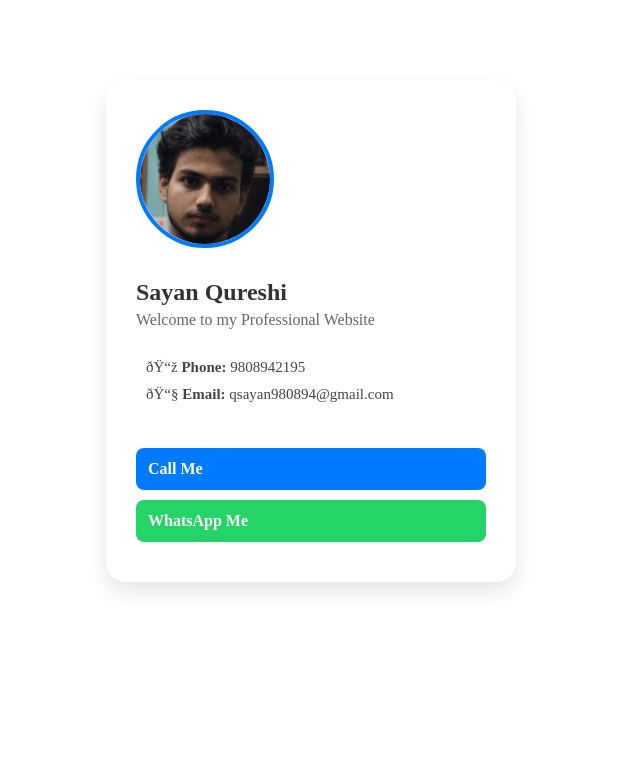
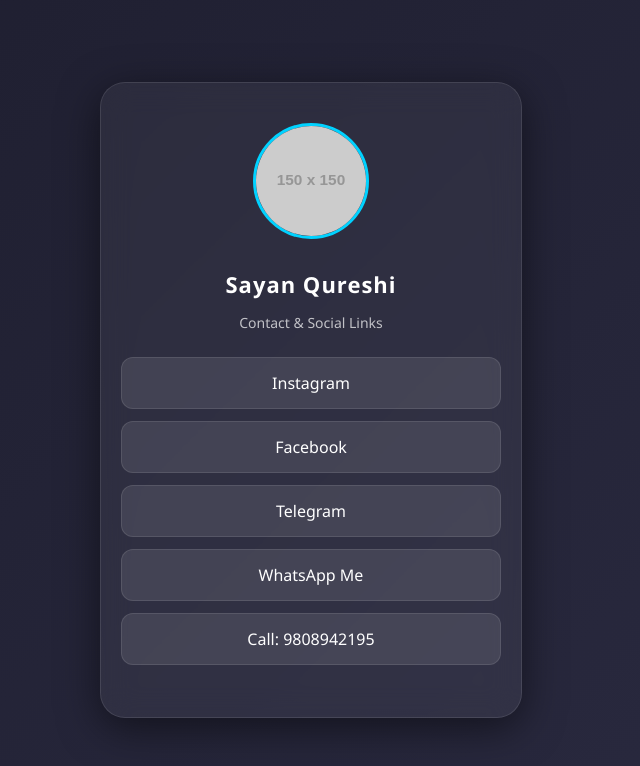
Before and after one commit to qsayan980894-dotcom/qsayan980894-dotcom.github.io, a plain HTML site: page index.html in a window 1280 px wide. Shown: the whole page, without its empty margins (329-969 px from the left). Drawn offline with Linux system fonts and the light colour scheme; placeholder pictures from the web are drawn by us.

Commit message:
Update index.html

```diff
--- a/index.html
+++ b/index.html
@@ -1,75 +1,85 @@
-<html>
-<head>
-<style>
-  body { <!DOCTYPE html>
+
+<!DOCTYPE html>
 <html lang="en">
 <head>
     <meta charset="UTF-8">
     <meta name="viewport" content="width=device-width, initial-scale=1.0">
-    <title>Sayan Qureshi Portfolio</title>
+    <title>Sayan Qureshi | Connect</title>
     <style>
         body {
-            font-family: 'Segoe UI', Tahoma, Geneva, Verdana, sans-serif;
+            font-family: 'Segoe UI', Arial, sans-serif;
+            background: linear-gradient(135deg, #1e1e2f 0%, #2a2a40 100%);
+            display: flex;
+            justify-content: center;
+            align-items: center;
+            min-height: 100vh;
+            margin: 0;
+            color: white;
+        }
+        .container {
             text-align: center;
-            background-color: #f0f2f5;
-            margin: 0;
-            padding: 0;
+            background: rgba(255, 255, 255, 0.05);
+            padding: 40px 20px;
+            border-radius: 25px;
+            backdrop-filter: blur(15px);
+            box-shadow: 0 10px 40px rgba(0,0,0,0.5);
+            width: 90%;
+            max-width: 380px;
+            border: 1px solid rgba(255, 255, 255, 0.1);
         }
-        .card {
-            background: white;
-            padding: 30px;
-            margin: 80px auto;
-            width: 85%;
-            max-width: 350px;
-            border-radius: 20px;
-            box-shadow: 0px 10px 20px rgba(0,0,0,0.1);
+        .profile-pic {
+            width: 110px;
+            height: 110px;
+            border-radius: 50%;
+            border: 3px solid #00d2ff;
+            margin-bottom: 10px;
+            object-fit: cover;
         }
-        .profile-img {
-            width: 130px;
-            height: 130px;
-            border-radius: 50%;
-            border: 4px solid #007bff;
-            object-fit: cover;
-            margin-bottom: 15px;
-        }
-        h1 { color: #333; margin-bottom: 5px; font-size: 24px; }
-        p { color: #666; font-size: 16px; margin: 5px 0; }
-        .contact-info { margin-top: 20px; text-align: left; padding: 10px; }
-        .contact-item { margin-bottom: 10px; font-size: 15px; color: #444; }
-        .btn-container { margin-top: 25px; }
-        .btn {
+        h1 { font-size: 22px; margin-bottom: 5px; letter-spacing: 1px; }
+        p { font-size: 14px; opacity: 0.7; margin-bottom: 25px; }
+
+        .link-btn {
             display: block;
-            padding: 12px;
-            background: #007bff;
+            background: rgba(255, 255, 255, 0.1);
             color: white;
             text-decoration: none;
-            border-radius: 8px;
-            font-weight: bold;
-            transition: 0.3s;
-            margin-bottom: 10px;
+            margin: 12px 0;
+            padding: 14px;
+            border-radius: 12px;
+            font-weight: 500;
+            transition: all 0.3s ease;
+            border: 1px solid rgba(255, 255, 255, 0.1);
         }
-        .btn-whatsapp { background: #25d366; }
-        .btn:hover { opacity: 0.8; }
+        .link-btn:hover {
+            background: white;
+            color: #1e1e2f;
+            transform: translateY(-3px);
+        }
+        /* Colors for different platforms */
+        .instagram:hover { border-color: #E1306C; color: #E1306C; }
+        .facebook:hover { border-color: #4267B2; color: #4267B2; }
+        .telegram:hover { border-color: #0088cc; color: #0088cc; }
+        .whatsapp:hover { border-color: #25D366; color: #25D366; }
     </style>
 </head>
 <body>
 
-    <div class="card">
-        <img src="myphoto.jpg" alt="Sayan Qureshi" class="profile-img">
+<div class="container">
+    <img src="https://via.placeholder.com/150" alt="Sayan Qureshi" class="profile-pic">
 
-        <h1>Sayan Qureshi</h1>
-        <p>Welcome to my Professional Website</p>
+    <h1>Sayan Qureshi</h1>
+    <p>Contact & Social Links</p>
 
-        <div class="contact-info">
-            <div class="contact-item">📞 <b>Phone:</b> 9808942195</div>
-            <div class="contact-item">📧 <b>Email:</b> qsayan980894@gmail.com</div>
-        </div>
+    <a href="https://www.instagram.com/unknown.sayan_001?igsh=MXhoZGJubTlmNTJ0dg==" target="_blank" class="link-btn instagram">Instagram</a>
 
-        <div class="btn-container">
-            <a href="tel:9808942195" class="btn">Call Me</a>
-            <a href="https://wa.me/919808942195" class="btn btn-whatsapp">WhatsApp Me</a>
-        </div>
-    </div>
+    <a href="https://www.facebook.com/share/18YxVnDabs/" target="_blank" class="link-btn facebook">Facebook</a>
+
+    <a href="https://t.me/Sayanqureshi8899" target="_blank" class="link-btn telegram">Telegram</a>
+
+    <a href="https://wa.me/919808942195" target="_blank" class="link-btn whatsapp">WhatsApp Me</a>
+
+    <a href="tel:+919808942195" class="link-btn">Call: 9808942195</a>
+</div>
 
 </body>
 </html>
```
